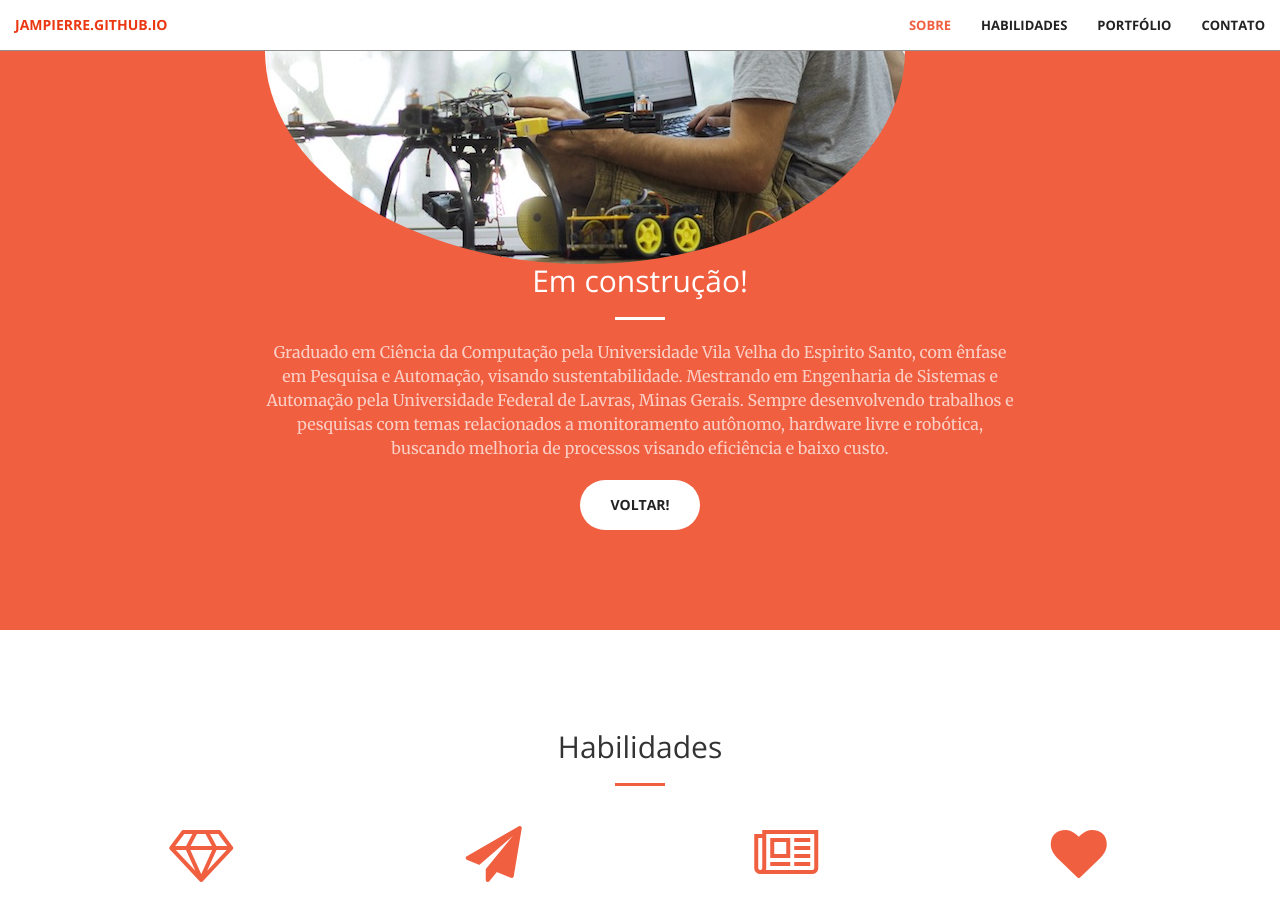
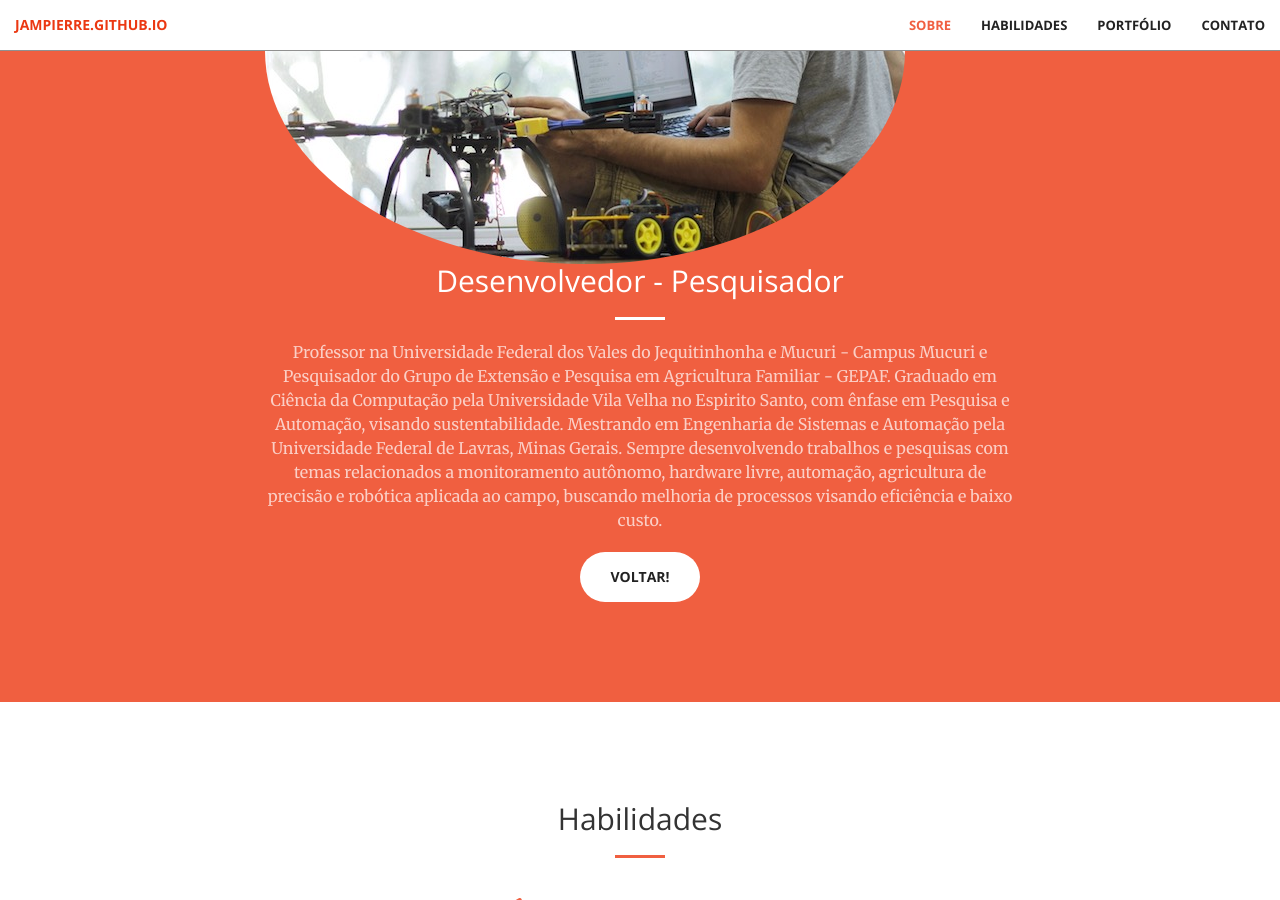
Before and after one commit to Jampierre/jampierre.github.io, a Jekyll site: the page built from index.html, in a window 1280 px wide and 900 px high, scrolled down 1162 px. Built offline with Jekyll 4.4.1, drawn with Linux system fonts in a browser that asks for light colours.

Commit message:
Update call-to-action.html
Atualização do texto perfil

```diff
--- a/_includes/call-to-action.html
+++ b/_includes/call-to-action.html
@@ -3,13 +3,15 @@
         <div class="row">
             <div class="col-lg-8 col-lg-offset-2 text-center">
                 <img src="img/2015-03-31%2016.31.28-1.jpg" class="img-circle img-responsive">
-                <h2 class="section-heading">Em construção!</h2>
+                <h2 class="section-heading">Desenvolvedor - Pesquisador</h2>
                 <hr class="light">
-                <p class="text-faded">Graduado em Ciência da Computação pela Universidade Vila Velha do Espirito Santo,
+                <p class="text-faded"> Professor na Universidade Federal dos Vales do Jequitinhonha e Mucuri - Campus Mucuri
+                    e Pesquisador do Grupo de Extensão e Pesquisa em Agricultura Familiar - GEPAF.
+                    Graduado em Ciência da Computação pela Universidade Vila Velha no Espirito Santo,
                     com ênfase em Pesquisa e Automação, visando sustentabilidade. Mestrando em Engenharia de Sistemas e
-                    Automação pela Universidade Federal de Lavras, Minas Gerais. Sempre desenvolvendo trabalhos e
-                    pesquisas com temas relacionados a monitoramento autônomo, hardware livre e robótica, buscando
-                    melhoria de processos visando eficiência e baixo custo.</p>
+                    Automação pela Universidade Federal de Lavras, Minas Gerais. Sempre desenvolvendo trabalhos e pesquisas
+                    com temas relacionados a monitoramento autônomo, hardware livre, automação, agricultura de precisão e
+                    robótica aplicada ao campo, buscando melhoria de processos visando eficiência e baixo custo.</p>
                 <a href="#" class="btn btn-default btn-xl">Voltar!</a>
             </div>
         </div>
```
